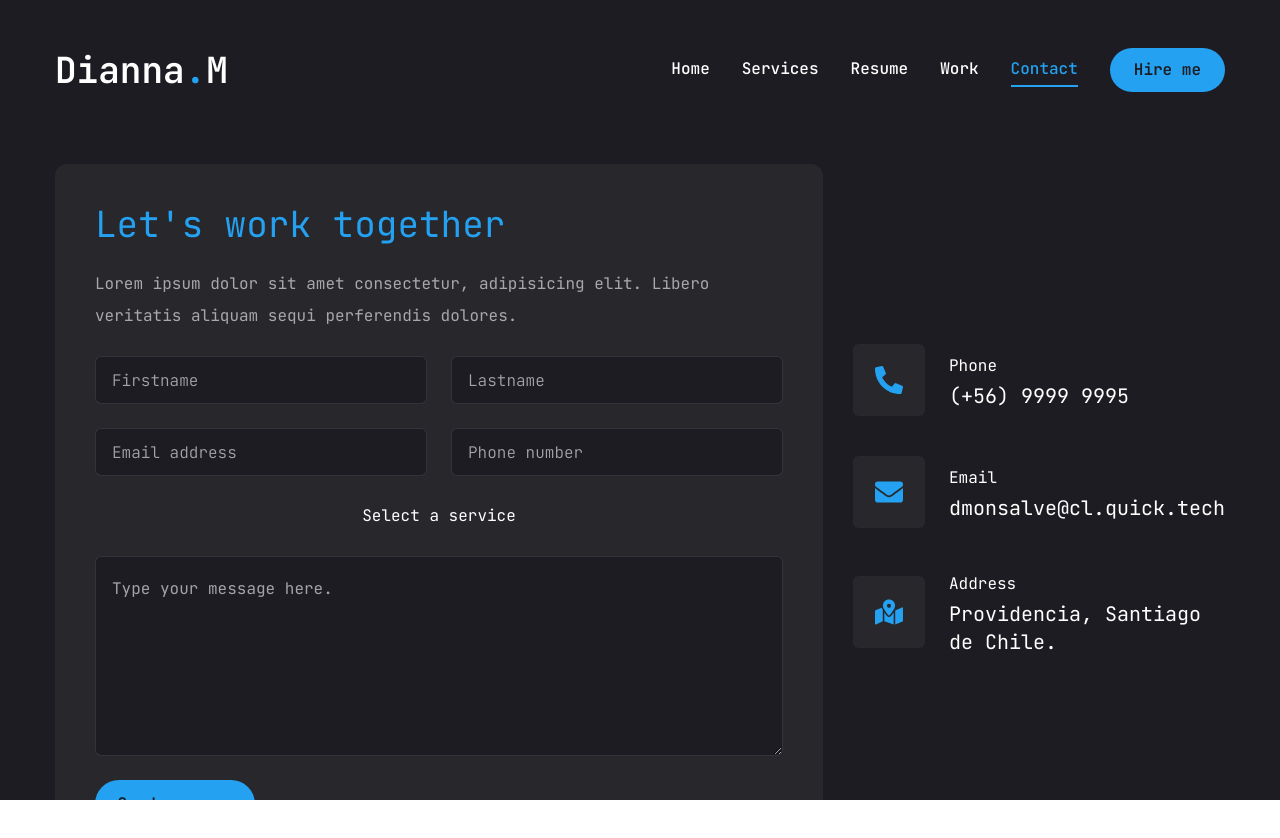
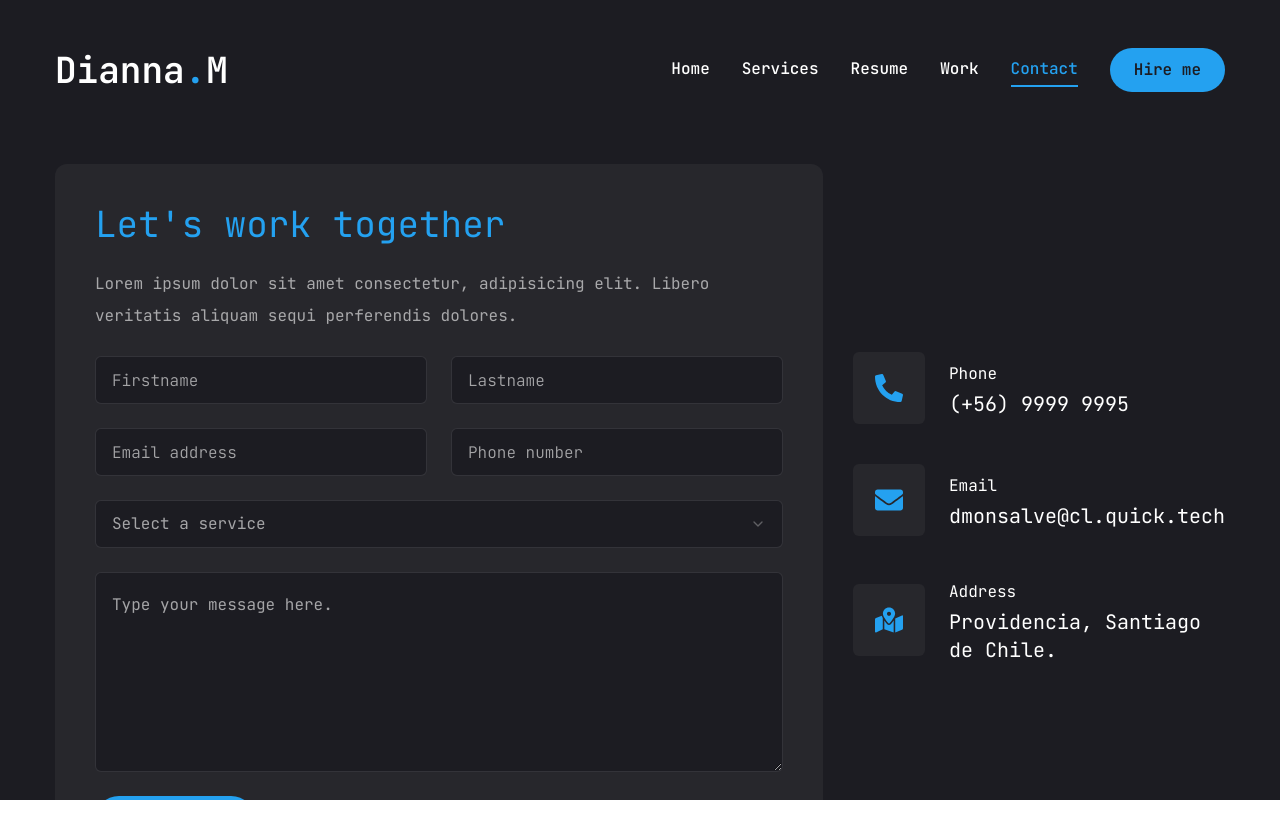
Before and after one commit to Magnet-Sys/portafolio, a Next.js app: page /contact in a window 1280 px wide. Shown: the top 838 px of the page. Built offline with nearby package versions, Linux system fonts and the light colour scheme.

Commit message:
added contact

```diff
--- a/app/contact/page.jsx
+++ b/app/contact/page.jsx
@@ -12,7 +12,7 @@
   SelectLabel,
   SelectTrigger,
   SelectValue,
-} from "@radix-ui/react-select";
+} from "@/components/ui/select";
 
 import { FaPhoneAlt, FaEnvelope, FaMapMarkedAlt } from "react-icons/fa";
 
--- a/components/ui/select.jsx
+++ b/components/ui/select.jsx
@@ -17,7 +17,7 @@
     <SelectPrimitive.Trigger
       ref={ref}
       className={cn(
-        "flex h-[48px] w-full items-center justify-between rounded-md border border-white/10 bg-primary px-4 py-5 text-base text-white/60 placeholder:text-white/10 focus:border-accent outline_none",
+        "flex h-[48px] w-full items-center justify-between rounded-md border border-white/10 bg-primary px-4 py-5 text-base text-white/60 placeholder:text-white/10 focus:border-accent outline-none",
         className
       )}
       {...props}>
```
